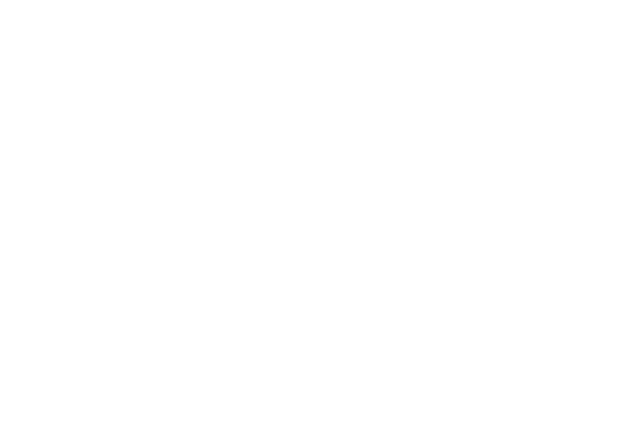
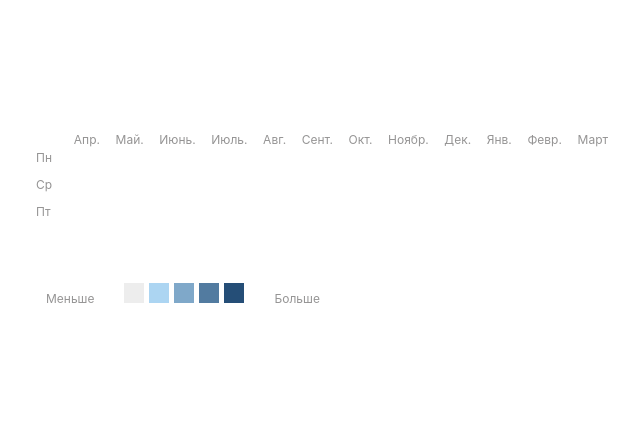
Before and after one commit to Abaijan/inavation-digital, a website: page index.html in a window 1280 px wide. Shown: the whole page, without its empty margins (362-1002 px from the left). Drawn offline with Linux system fonts and the light colour scheme; no server answers.

Commit message:
last commit

```diff
--- a/index.html
+++ b/index.html
@@ -1,11 +1,49 @@
 <!DOCTYPE html>
 <html lang="en">
+
 <head>
     <meta charset="UTF-8">
     <meta name="viewport" content="width=device-width, initial-scale=1.0">
+    <link rel="stylesheet" href="./styles/style.css">
     <title> Inavation digital</title>
 </head>
+
 <body>
+        <div id="graph-container">
+            <div class="left ">
+                <div class="contain">
+                    <p>Меньше</p>
+                    <div class="spans">
+                        <span></span>
+                        <span></span>
+                        <span></span>
+                        <span></span>
+                        <span></span>
+                    </div>
+                    <p>Больше</p>
+                </div>
+            </div>
+            <div class="right">
+                <p>Апр.</p>
+                <p>Май.</p>
+                <p>Июнь.</p>
+                <p>Июль.</p>
+                <p>Авг.</p>
+                <p>Сент.</p>
+                <p>Окт.</p>
+                <p>Ноябр.</p>
+                <p>Дек.</p>
+                <p>Янв.</p>
+                <p>Февр.</p>
+                <p>Март</p>
+            </div>
+            <div class="top">
+                <p>Пн</p>
+                <p>Ср</p>
+                <p>Пт</p>
+            </div>
+    </div>
+<script src="./index.js"></script>
+</body>
 
-</body>
 </html>
--- /dev/null
+++ b/index.js
@@ -0,0 +1,57 @@
+const svg = document.createElementNS("http://www.w3.org/2000/svg", "svg");
+svg.setAttribute("width", "1200");
+svg.setAttribute("height", "250");
+document.getElementById("graph-container").appendChild(svg);
+
+const width = 800
+const height = 400
+const blockSize = 20
+const margin = { top: 20, right: 20, bottom: 20, left: 20 };
+const innerWidth = width - margin.left - margin.right;
+const innerHeight = height - margin.top - margin.bottom;
+
+const blocksGroup = document.createElementNS("http://www.w3.org/2000/svg", "g");
+blocksGroup.setAttribute("transform", `translate(${margin.left}, ${margin.top})`);
+svg.appendChild(blocksGroup);
+
+const createBlock = (x, y, color) => {
+    const block = document.createElementNS("http://www.w3.org/2000/svg", "rect");
+    block.setAttribute("x", x);
+    block.setAttribute("y", y);
+    block.setAttribute("width", blockSize);
+    block.setAttribute("height", blockSize);
+    block.setAttribute("fill", color);
+    return block;
+};
+
+fetch("https://dpg.gg/test/calendar.json")
+    .then(response => response.json())
+    .then(data => {
+        const dataArray = Object.entries(data).map(([date, contributors]) => ({ date, contributors }));
+        console.log(dataArray);
+
+        // Определяем функцию для определения цвета блока на основе количества контрибуций
+        const getColor = contributions => {
+            if (contributions === 0) return "white";
+            else if (contributions <= 9) return "#EDEDED";
+            else if (contributions >= 10 && contributions <= 19) return "#7FA8C9";
+            else if (contributions >= 20 && contributions <= 29) return "#527BA0";
+            else if (contributions >= 30) return "#254E77";
+        };
+
+        dataArray.forEach((item) => {
+            const { date, contributors } = item;
+            const columnIndex = Math.floor((Date.now() - new Date(date)) / (24 * 60 * 60 * 19000));
+            const rowIndex = new Date(date).getDay();
+            const x = columnIndex * (innerWidth / 51);
+            const y = rowIndex * (innerHeight / 30);
+            const color = getColor(contributors);
+            const block = createBlock(x, y, color);
+            block.setAttribute("transform", `translate(${x}, ${y})`);
+            blocksGroup.appendChild(block);
+            block.addEventListener("mouseover", () =>{
+                alert(` ${contributors} contributions ${date}`)
+            })
+            block.setAttribute("title", ` ${contributors} contributions ${date}`)
+        });
+    });
--- /dev/null
+++ b/styles/style.css
@@ -0,0 +1,110 @@
+svg {
+    height: 200px;
+    width: 700px;
+    position: absolute;
+    left: 300px;
+    top: 100px;
+}
+rect[title]{
+    background-color: black;
+    color: #959494;
+
+}
+.right p{
+    transform: translateY(20px);
+}
+.right {
+    position: absolute;
+
+    text-align: end;
+    top: 92px;
+    z-index: 10;
+    background-color: #fff;
+    left: 420px;
+    width: 550px;
+    height: 50px;
+    display: flex;
+    justify-content: space-around;
+    color: #959494;
+    font-family: Inter;
+    font-size: 12px;
+    font-style: normal;
+    font-weight: 400;
+    line-height: normal;
+}
+.top{
+        width: 100px;
+        height: 300px;
+        position: absolute;
+        top: 130px;
+        left: 390px;
+        color: #959494;
+        font-family: Inter;
+        font-size: 12px;
+        font-style: normal;
+        font-weight: 400;
+        line-height: normal;
+}
+.left {
+    position: absolute;
+    top: 260px;
+    left: 300px;
+    z-index: 10;
+    width: 700px;
+    height: 100px;
+    background-color: #fff;
+    display: flex;
+
+}
+.contain{
+    position: absolute;
+    top: 20px;
+    left: 100px;
+    display: flex;
+    width: 200px;
+    height: 20px;
+    align-items: center;
+    color: #959494;
+    font-family: Inter;
+    font-size: 12px;
+    font-style: normal;
+    font-weight: 400;
+    line-height: normal;
+    gap: 30px;
+}
+.spans :nth-child(1){
+    width: 20px;
+    height: 20px;
+    background-color: #EDEDED;
+}
+.spans :nth-child(2){
+    width: 20px;
+    height: 20px;
+    background-color: #ACD5F2;
+}
+.spans :nth-child(3){
+    width: 20px;
+    height: 20px;
+    background-color: #7FA8C9;
+}
+.spans :nth-child(4){
+    width: 20px;
+    height: 20px;
+    background-color: #527BA0;
+}
+.spans{
+    width: 200px;
+    height: 30px;
+    display: flex;
+    gap: 5px;
+}
+.spans :nth-child(5){
+    width: 20px;
+    height: 20px;
+    background-color: #254E77;
+}
+#graph-container {
+    display: flex;
+    width: 100px;
+    position: relative;
+}
```
Also changed, not shown: package.json (added, +8 -0 lines), 1 other file.
